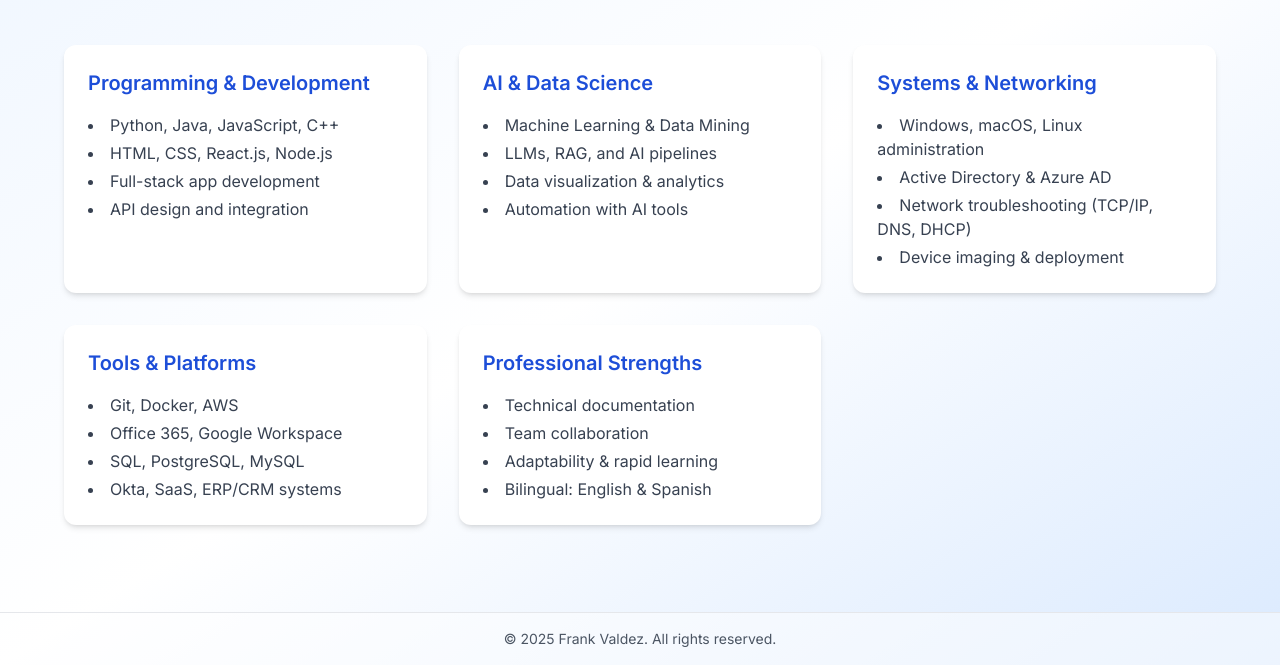
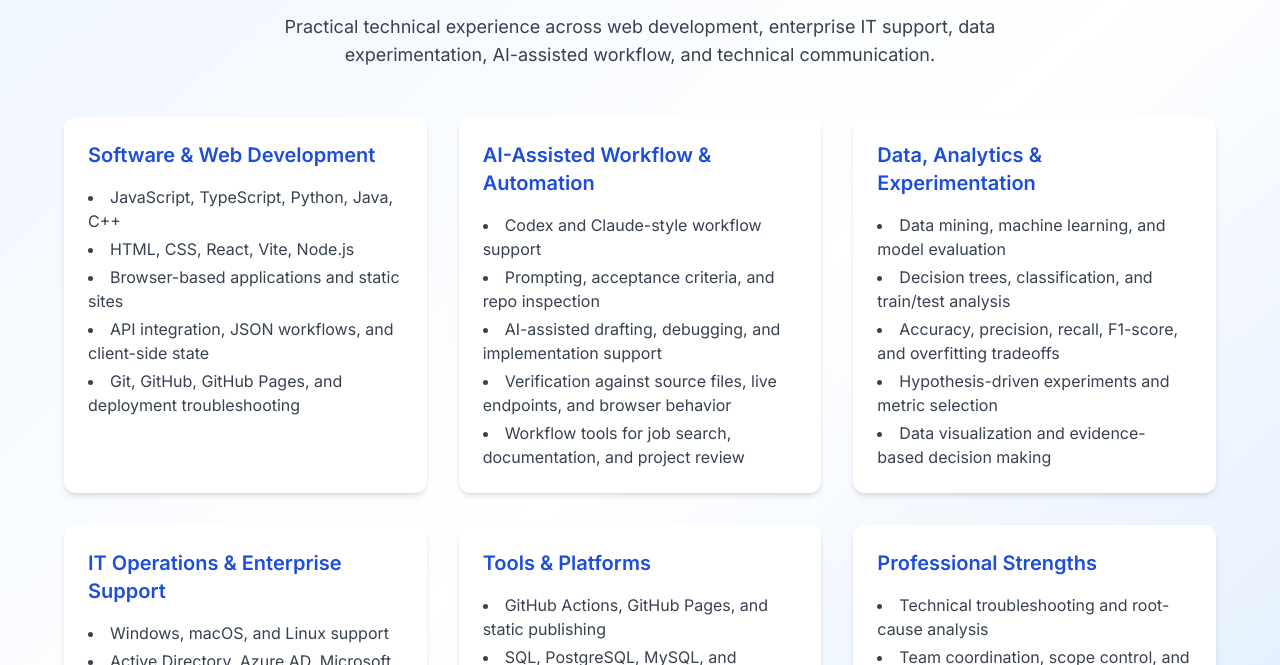
Before and after one commit to frankstop/Portfolio, a plain HTML site: page skills.html in a window 1280 px wide. Shown: the part 135-800 px from the top of the page. Drawn offline with nearby package versions, Linux system fonts and the light colour scheme.

Commit message:
Update skills page content

```diff
--- a/skills.html
+++ b/skills.html
@@ -2,16 +2,16 @@
 <html lang="en">
 <head>
   <title>Skills | Frank Valdez Portfolio</title>
-  <meta name="description" content="Technical skills for Frank Valdez, including programming, data workflows, automation, dashboards, and support tooling.">
+  <meta name="description" content="Technical skills for Frank Valdez across software development, AI-assisted workflow, data experimentation, IT operations, and technical communication.">
   <meta name="robots" content="index, follow">
   <link rel="canonical" href="https://frankstop.github.io/Portfolio/skills.html">
   <meta property="og:type" content="website">
   <meta property="og:title" content="Skills | Frank Valdez Portfolio">
-  <meta property="og:description" content="Technical skills for Frank Valdez, including programming, data workflows, automation, dashboards, and support tooling.">
+  <meta property="og:description" content="Technical skills for Frank Valdez across software development, AI-assisted workflow, data experimentation, IT operations, and technical communication.">
   <meta property="og:url" content="https://frankstop.github.io/Portfolio/skills.html">
   <meta name="twitter:card" content="summary">
   <meta name="twitter:title" content="Skills | Frank Valdez Portfolio">
-  <meta name="twitter:description" content="Technical skills for Frank Valdez, including programming, data workflows, automation, dashboards, and support tooling.">
+  <meta name="twitter:description" content="Technical skills for Frank Valdez across software development, AI-assisted workflow, data experimentation, IT operations, and technical communication.">
 
   <meta charset="utf-8" />
   <meta name="viewport" content="width=device-width, initial-scale=1.0" />
@@ -75,39 +75,59 @@
   <!-- Main -->
   <main class="flex-grow pt-24 pb-16 px-6">
     <section id="skills" class="max-w-6xl mx-auto">
-      <h2 class="text-3xl font-bold text-center text-blue-700 mb-12">Technical & Professional Skills</h2>
+      <div class="text-center mb-12">
+        <h2 class="text-3xl font-bold text-blue-700 mb-4">Technical & Professional Skills</h2>
+        <p class="max-w-3xl mx-auto text-gray-700 text-lg">
+          Practical technical experience across web development, enterprise IT support, data experimentation, AI-assisted workflow, and technical communication.
+        </p>
+      </div>
 
       <div class="grid gap-8 sm:grid-cols-2 lg:grid-cols-3">
-        <!-- Programming & Development -->
+        <!-- Software & Web Development -->
         <div class="bg-white rounded-xl shadow-md p-6 hover:shadow-lg transition">
-          <h3 class="text-xl font-semibold text-blue-700 mb-4">Programming & Development</h3>
+          <h3 class="text-xl font-semibold text-blue-700 mb-4">Software & Web Development</h3>
           <ul class="list-disc list-inside text-gray-700 space-y-1">
-            <li>Python, Java, JavaScript, C++</li>
-            <li>HTML, CSS, React.js, Node.js</li>
-            <li>Full-stack app development</li>
-            <li>API design and integration</li>
+            <li>JavaScript, TypeScript, Python, Java, C++</li>
+            <li>HTML, CSS, React, Vite, Node.js</li>
+            <li>Browser-based applications and static sites</li>
+            <li>API integration, JSON workflows, and client-side state</li>
+            <li>Git, GitHub, GitHub Pages, and deployment troubleshooting</li>
           </ul>
         </div>
 
-        <!-- AI & Data Science -->
+        <!-- AI-Assisted Workflow & Automation -->
         <div class="bg-white rounded-xl shadow-md p-6 hover:shadow-lg transition">
-          <h3 class="text-xl font-semibold text-blue-700 mb-4">AI & Data Science</h3>
+          <h3 class="text-xl font-semibold text-blue-700 mb-4">AI-Assisted Workflow & Automation</h3>
           <ul class="list-disc list-inside text-gray-700 space-y-1">
-            <li>Machine Learning & Data Mining</li>
-            <li>LLMs, RAG, and AI pipelines</li>
-            <li>Data visualization & analytics</li>
-            <li>Automation with AI tools</li>
+            <li>Codex and Claude-style workflow support</li>
+            <li>Prompting, acceptance criteria, and repo inspection</li>
+            <li>AI-assisted drafting, debugging, and implementation support</li>
+            <li>Verification against source files, live endpoints, and browser behavior</li>
+            <li>Workflow tools for job search, documentation, and project review</li>
           </ul>
         </div>
 
-        <!-- Systems & Networking -->
+        <!-- Data, Analytics & Experimentation -->
         <div class="bg-white rounded-xl shadow-md p-6 hover:shadow-lg transition">
-          <h3 class="text-xl font-semibold text-blue-700 mb-4">Systems & Networking</h3>
+          <h3 class="text-xl font-semibold text-blue-700 mb-4">Data, Analytics & Experimentation</h3>
           <ul class="list-disc list-inside text-gray-700 space-y-1">
-            <li>Windows, macOS, Linux administration</li>
-            <li>Active Directory & Azure AD</li>
-            <li>Network troubleshooting (TCP/IP, DNS, DHCP)</li>
-            <li>Device imaging & deployment</li>
+            <li>Data mining, machine learning, and model evaluation</li>
+            <li>Decision trees, classification, and train/test analysis</li>
+            <li>Accuracy, precision, recall, F1-score, and overfitting tradeoffs</li>
+            <li>Hypothesis-driven experiments and metric selection</li>
+            <li>Data visualization and evidence-based decision making</li>
+          </ul>
+        </div>
+
+        <!-- IT Operations & Enterprise Support -->
+        <div class="bg-white rounded-xl shadow-md p-6 hover:shadow-lg transition">
+          <h3 class="text-xl font-semibold text-blue-700 mb-4">IT Operations & Enterprise Support</h3>
+          <ul class="list-disc list-inside text-gray-700 space-y-1">
+            <li>Windows, macOS, and Linux support</li>
+            <li>Active Directory, Azure AD, Microsoft 365, and user access support</li>
+            <li>Device imaging, endpoint deployment, and configuration support</li>
+            <li>TCP/IP, DNS, DHCP, and network troubleshooting</li>
+            <li>Help desk support, documentation, and user communication</li>
           </ul>
         </div>
 
@@ -115,10 +135,11 @@
         <div class="bg-white rounded-xl shadow-md p-6 hover:shadow-lg transition">
           <h3 class="text-xl font-semibold text-blue-700 mb-4">Tools & Platforms</h3>
           <ul class="list-disc list-inside text-gray-700 space-y-1">
-            <li>Git, Docker, AWS</li>
-            <li>Office 365, Google Workspace</li>
-            <li>SQL, PostgreSQL, MySQL</li>
-            <li>Okta, SaaS, ERP/CRM systems</li>
+            <li>GitHub Actions, GitHub Pages, and static publishing</li>
+            <li>SQL, PostgreSQL, MySQL, and structured data workflows</li>
+            <li>Office 365, Google Workspace, and SaaS administration support</li>
+            <li>localStorage, public JSON datasets, and browser workflow persistence</li>
+            <li>Technical reports, project documentation, and demo materials</li>
           </ul>
         </div>
 
@@ -126,10 +147,11 @@
         <div class="bg-white rounded-xl shadow-md p-6 hover:shadow-lg transition">
           <h3 class="text-xl font-semibold text-blue-700 mb-4">Professional Strengths</h3>
           <ul class="list-disc list-inside text-gray-700 space-y-1">
-            <li>Technical documentation</li>
-            <li>Team collaboration</li>
-            <li>Adaptability & rapid learning</li>
-            <li>Bilingual: English & Spanish</li>
+            <li>Technical troubleshooting and root-cause analysis</li>
+            <li>Team coordination, scope control, and async collaboration</li>
+            <li>Process improvement and repeatable workflow design</li>
+            <li>User support, training, and clear technical communication</li>
+            <li>Bilingual: English and Spanish</li>
           </ul>
         </div>
       </div>
```
